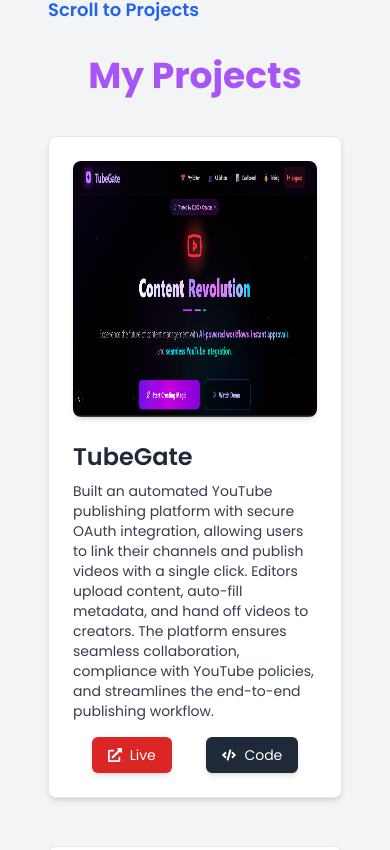
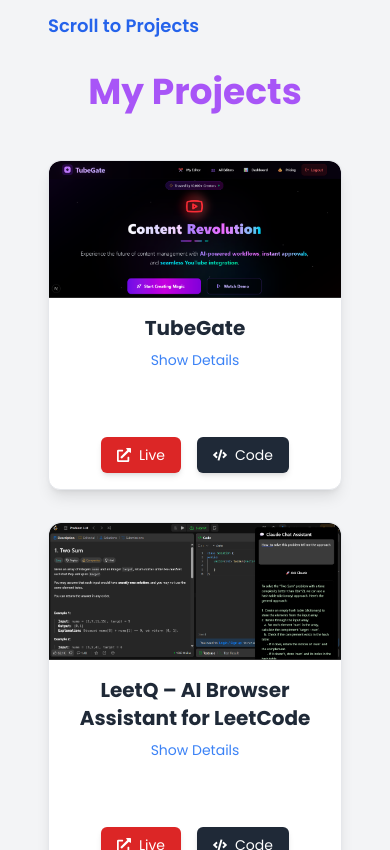
Before and after one commit to samar-abbas-786/samar.dev, a React (Vite) app: page / in a window 390 px wide. Shown: the part 4514-5364 px from the top of the page. Built offline with nearby package versions, Linux system fonts and the light colour scheme.

Commit message:
added drive link

```diff
--- a/src/Projects_Container/allProjects.js
+++ b/src/Projects_Container/allProjects.js
@@ -15,7 +15,7 @@ export const project = [
     url: "",
     img: Img6,
     desc: "Built an automated YouTube publishing platform with secure OAuth integration, allowing users to link their channels and publish videos with a single click. Editors upload content, auto-fill metadata, and hand off videos to creators. The platform ensures seamless collaboration, compliance with YouTube policies, and streamlines the end-to-end publishing workflow.",
-    live: "https://tube-mate-revolution.vercel.app/",
+    live: "https://drive.google.com/file/d/1yaE8lwMzhK4Br0VblM1ZQdlP-30RvBwP/view?usp=sharing",
     code: "https://github.com/samar-abbas-786/TubeMate",
   },
   {
@@ -24,7 +24,7 @@ export const project = [
     url: "",
     img: Img9,
     desc: "LeetQ is a powerful browser extension that enhances your LeetCode problem-solving experience in real-time. It intelligently detects the current problem you're solving and provides AI-powered contextual hints, solution strategies, and suggestions on the spot—without disrupting your workflow. Built using CRXJS and integrated with Claude API for seamless contextual assistance.",
-    // live: "https://chrome.google.com/webstore/detail/leetq-ai-extension/...", // Add actual live link if available
+    live: "https://drive.google.com/file/d/1kaWuSrmLNgYbP5hKRmpg3r1QwB1F_L56/view?usp=sharing", // Add actual live link if available
     code: "https://github.com/samar-abbas-786/leetcode-browser-extension",
   },
   {
--- a/src/components/Projects_Section.jsx
+++ b/src/components/Projects_Section.jsx
@@ -1,11 +1,20 @@
-import React, { useRef } from "react";
+import React, { useRef, useState } from "react";
 import { project } from "../Projects_Container/allProjects";
 import { FaExternalLinkAlt, FaCode } from "react-icons/fa";
 import { useScroll } from "../context/ScrollContext";
+import { AnimatePresence, motion } from "framer-motion";
 
 const Projects_Section = () => {
   const projectsRef = useRef(null);
   const { dark } = useScroll();
+  const [visibleDetails, setVisibleDetails] = useState({});
+
+  const toggleDetails = (id) => {
+    setVisibleDetails((prev) => ({
+      ...prev,
+      [id]: !prev[id],
+    }));
+  };
 
   const scrollToProjects = () => {
     projectsRef.current?.scrollIntoView({ behavior: "smooth" });
@@ -13,14 +22,13 @@ const Projects_Section = () => {
 
   return (
     <div
-      className={`w-full py-12 transition-colors duration-500 ${
+      className={`w-full py-16 transition-colors duration-500 ${
         dark
           ? "bg-gradient-to-tr from-[#000000] via-[#101010] to-[#1a1a1a] text-white"
           : "bg-gray-100 text-gray-800"
       }`}
     >
-      <div className="max-w-6xl mx-auto px-6">
-        {/* Navigation Link to Scroll */}
+      <div className="max-w-7xl mx-auto px-6">
         <button
           onClick={scrollToProjects}
           className={`text-lg font-semibold mb-8 hover:underline ${
@@ -30,48 +38,64 @@ const Projects_Section = () => {
           Scroll to Projects
         </button>
 
-        {/* Projects Section */}
         <h1
           ref={projectsRef}
-          className="text-4xl text-purple-500 font-bold mb-10 text-center"
+          className="text-4xl text-purple-500 font-bold mb-12 text-center"
         >
           My Projects
         </h1>
 
-        <div className="space-y-12">
-          {project.map((proj, index) => (
+        <div className="grid grid-cols-1 md:grid-cols-2 lg:grid-cols-3 gap-8">
+          {project.map((proj) => (
             <div
               key={proj.id}
-              className={`flex flex-col md:flex-row items-center gap-6 p-6 rounded-lg shadow-md transition duration-300 backdrop-blur-md ${
+              className={`flex flex-col items-center rounded-xl shadow-lg overflow-hidden transform hover:-translate-y-1 hover:shadow-2xl transition-all duration-300 ${
                 dark
-                  ? "bg-white/5 border border-white/10"
-                  : "bg-white border border-gray-200"
-              } ${index % 2 === 0 ? "md:flex-row" : "md:flex-row-reverse"}`}
+                  ? "bg-white/5 border border-white/10 text-white"
+                  : "bg-white border border-gray-200 text-gray-800"
+              }`}
             >
-              {/* Project Image */}
-              <div className="md:w-1/2">
               <img
                 src={proj.img}
                 alt={proj.title}
-                  className="w-full h-64 object-fit rounded-lg shadow-md"
+                className="w-full h-48 object-cover rounded-t-xl"
               />
-              </div>
 
-              {/* Project Details */}
-              <div className="md:w-1/2 md:text-left">
-                <h2 className="text-2xl font-semibold mb-1">{proj.title}</h2>
-                <p className="mt-2 text-sm opacity-90">{proj.desc}</p>
+              <div className="w-full p-4 flex flex-col h-full">
+                <h2 className="text-xl font-bold text-center mb-2">
+                  {proj.title}
+                </h2>
 
+                <button
+                  onClick={() => toggleDetails(proj.id)}
+                  className="text-sm font-medium mb-3 text-blue-500 hover:underline self-center"
+                >
+                  {visibleDetails[proj.id] ? "Hide Details" : "Show Details"}
+                </button>
+
+                <AnimatePresence>
+                  {visibleDetails[proj.id] && (
+                    <motion.div
+                      className="mb-4 text-sm opacity-90"
+                      initial={{ height: 0, opacity: 0 }}
+                      animate={{ height: "auto", opacity: 1 }}
+                      exit={{ height: 0, opacity: 0 }}
+                      transition={{ duration: 0.3 }}
+                    >
+                      <p className="mb-2">{proj.desc}</p>
                       {proj.techStack && (
                         <>
-                    <p className="mt-4 text-sm font-medium">Tech Stack:</p>
-                    <p className="text-sm opacity-80">
+                          <p className="font-semibold">Tech Stack:</p>
+                          <p className="opacity-80">
                             {proj.techStack.join(", ")}
                           </p>
                         </>
                       )}
+                    </motion.div>
+                  )}
+                </AnimatePresence>
 
-                <div className="mt-4 justify-evenly md:justify-normal flex gap-4">
+                <div className="flex gap-4 mt-auto justify-center flex-wrap">
                   {proj.live && (
                     <a
                       href={proj.live}
```
Lines whose indentation alone changed are shown as unchanged.
